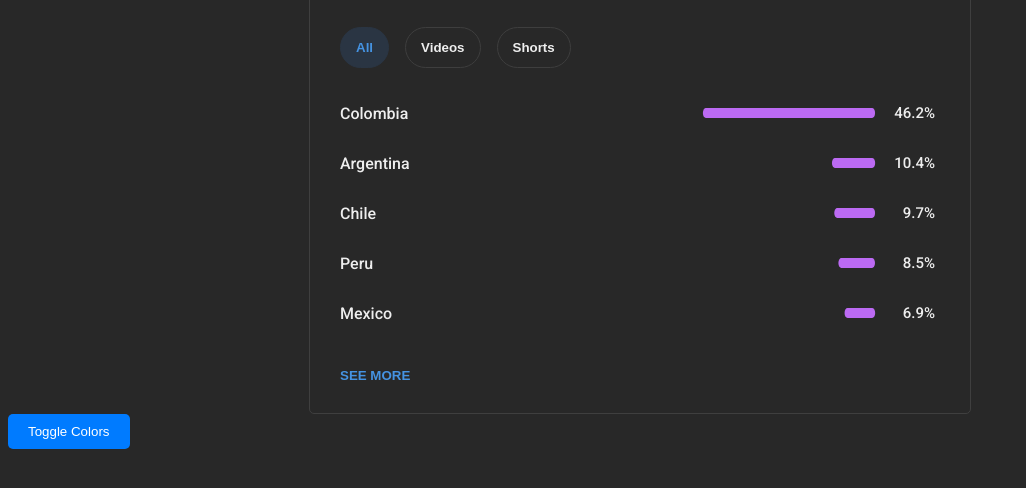
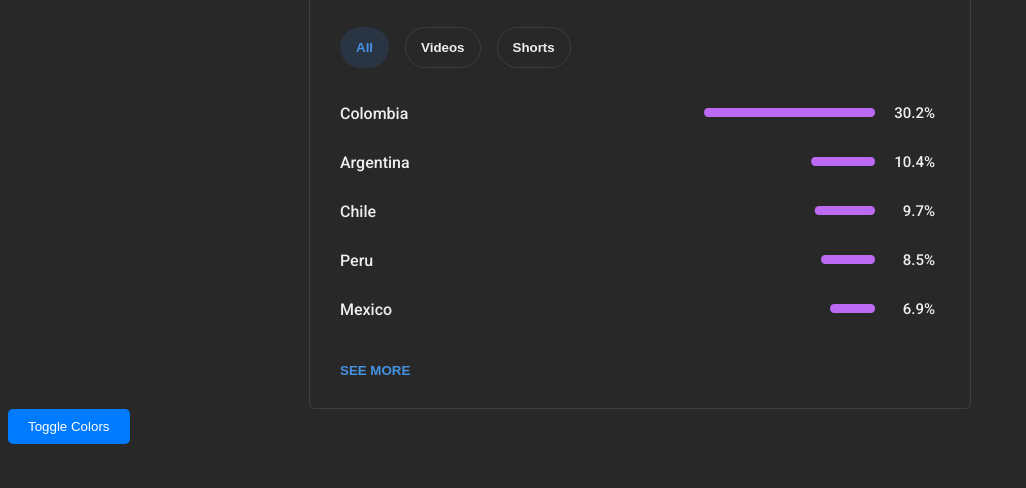
Before and after one commit to LeJonnaah/youtube-geographic-stats, a plain HTML site: page index.html in a window 1280 px wide. Shown: the part 96-584 px from the top of the page, without its empty margins (0-1026 px from the left). Drawn offline with Linux system fonts and the light colour scheme.

Commit message:
Bar fixes

```diff
--- a/css/style.css
+++ b/css/style.css
@@ -63,12 +63,12 @@ h2 {
 .bar {
   position: relative;
   background-color: #bc6af3;
-  padding: 5px;
+  padding: 4.5px;
   right: 65px;
   border-radius: 100px;
   margin-left: auto;
   max-width: 100%;
-  transform: scaleX(0.6);
+  transform: scaleX(0.9);
   transform-origin: right;
 }
 
--- a/data.json
+++ b/data.json
@@ -1,6 +1,6 @@
 {
   "all": [
-    { "country": "Colombia", "value": 46.2 },
+    { "country": "Colombia", "value": 30.2 },
     { "country": "Argentina", "value": 10.4 },
     { "country": "Chile", "value": 9.7 },
     { "country": "Peru", "value": 8.5 },
```
